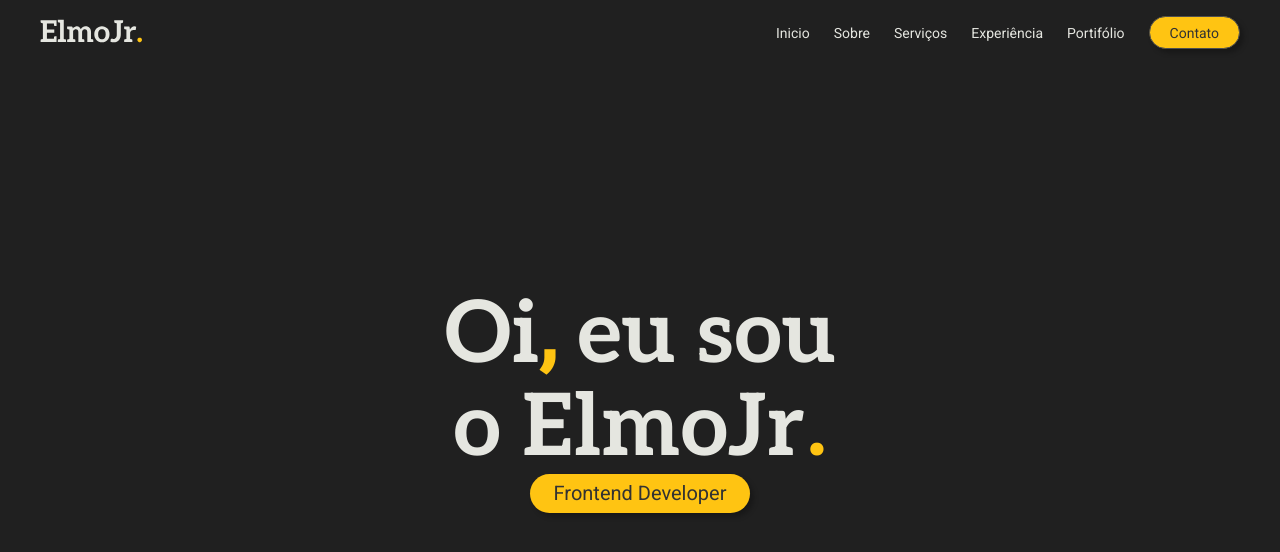
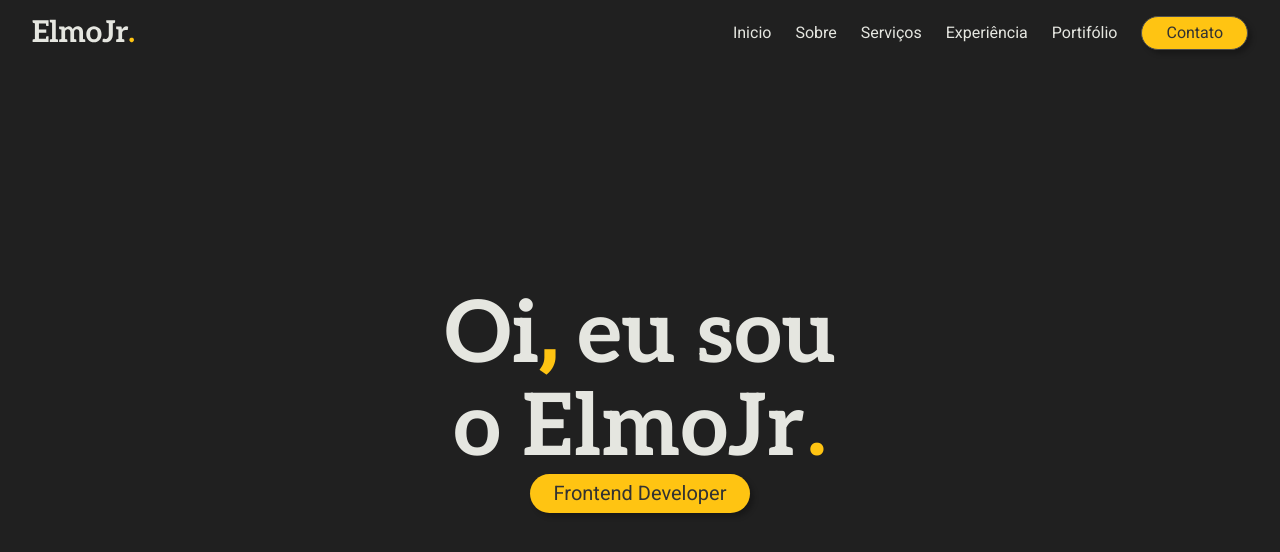
Before and after one commit to oElmoJr/elmojr.dev, a React (Create React App) app: page /portfolio in a window 1280 px wide. Shown: the top 552 px of the page. Built offline with nearby package versions, Linux system fonts and the light colour scheme.

Commit message:
refacto navBar sizing

```diff
--- a/src/components/NavBar/styles.css
+++ b/src/components/NavBar/styles.css
@@ -4,8 +4,8 @@
 
   background-color: #202020;
 
-  width: 100vw;
-  padding: 16px 40px;
+  width: 100%;
+  padding: 1rem 2rem;
 }
 
 .navbar-links {
@@ -20,7 +20,7 @@
 .navbar-links-container {
   align-items: center;
   display: flex;
-  gap: 24px;
+  gap: 1.5rem;
 }
 
 .navbar-links-container p {
@@ -34,15 +34,15 @@
 .navbar-links-container a {
   font-family: "Roboto";
   font-weight: 500;
-  font-size: 14px;
-  line-height: 16px;
+  font-size: 1rem;
+  line-height: 1.2em;
   cursor: pointer;
 
   color: #e5e6e0;
 }
 
 .navbar-links-container p:last-child {
-  padding: 6px 20px;
+  padding: 0.4em 1.5rem;
   background-color: #ffc412;
   border-radius: 50px;
   border: 1px solid #4f4f4f;
@@ -60,20 +60,7 @@
   display: none;
 }
 
-@media screen and (max-width: 768px) {
-  .navbar-links-container {
-    gap: 16px;
-  }
-  .navbar-links-container p:last-child {
-    padding: 4px 16px;
-  }
-}
-
 @media screen and (max-width: 640px) {
-  .navbar-container {
-    padding: 16px 24px;
-  }
-
   .navbar-links-container {
     display: none;
   }
@@ -85,7 +72,7 @@
 
   .navbar-menu-container {
     position: absolute;
-    right: 0px;
+    right: 0;
 
     background-color: #323232;
     box-shadow: 4px 4px 5px rgba(0, 0, 0, 0.25);
@@ -93,24 +80,23 @@
 
     border-radius: 8px;
 
-    padding: 16px;
+    padding: 1rem;
   }
 
   .navbar-menu-container-links {
     display: flex;
     flex-direction: column;
-    gap: 8px;
+    gap: 0.5rem;
   }
 
   .navbar-menu-container-links p:last-child {
-    padding: 4px 16px;
     background-color: #ffc412;
     border-radius: 50px;
     border: 1px solid #4f4f4f;
     box-shadow: 4px 4px 5px rgba(0, 0, 0, 0.25);
-    cursor: pointer;
 
-    margin-top: 8px;
+    margin-top: 0.5em;
+    padding: 0.3em 1em;
   }
 
   .navbar-menu-container-links p:last-child a {
@@ -118,12 +104,6 @@
   }
 
   .navbar-menu-container-links a {
-    font-family: "Roboto";
-    font-weight: 500;
-    font-size: 16px;
-    line-height: 20px;
-    cursor: pointer;
-
     color: #e5e6e0;
   }
 }
--- a/src/styles/globalStyles.css
+++ b/src/styles/globalStyles.css
@@ -44,3 +44,9 @@ body {
     padding: 50px 32px;
   }
 }
+
+@media screen and (max-width: 768px) {
+  html {
+    font-size: 14px;
+  }
+}
```
